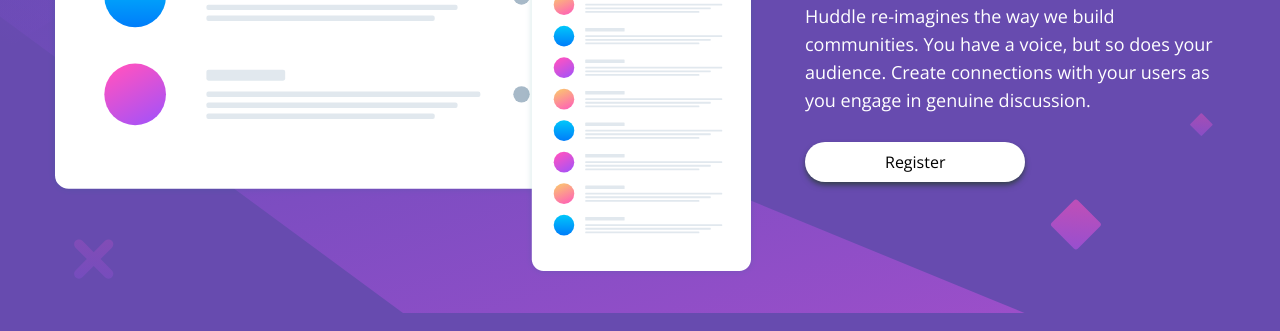
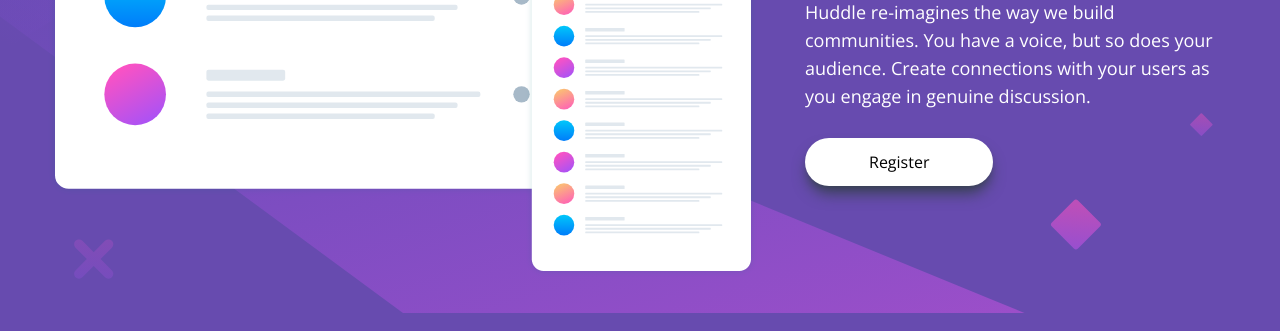
Before and after one commit to gusanchefullstack/prj-13-huddle-landing-page-with-single-introductory-section, a website built with Vite: page index.html in a window 1280 px wide. Shown: the part 464-795 px from the top of the page. Built offline with nearby package versions, Linux system fonts and the light colour scheme.

Commit message:
🐛  Fix button padding for desktop

```diff
--- a/index.html
+++ b/index.html
@@ -51,7 +51,7 @@
               you engage in genuine discussion.
             </p>
             <button
-              class="block bg-white font-openSans mx-auto px-20 py-2 rounded-full shadow-md shadow-gray-700 hover:bg-softMagenta hover:text-white hover:cursor-pointer xl:inline-block"
+              class="block bg-white font-openSans mx-auto px-20 xl:px-16 py-2 xl:py-3 rounded-full shadow-lg shadow-gray-700 hover:bg-softMagenta hover:text-white hover:cursor-pointer xl:inline-block"
             >
               Register
             </button>
```
